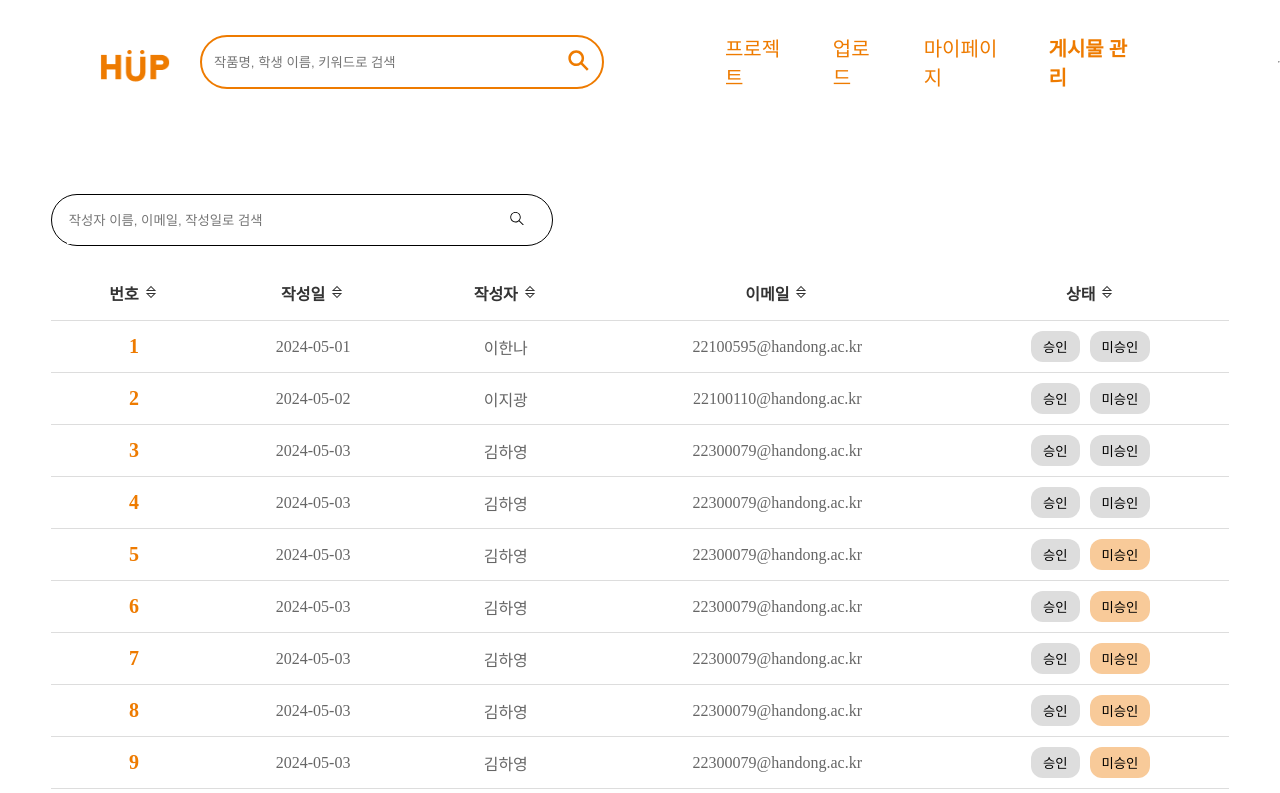
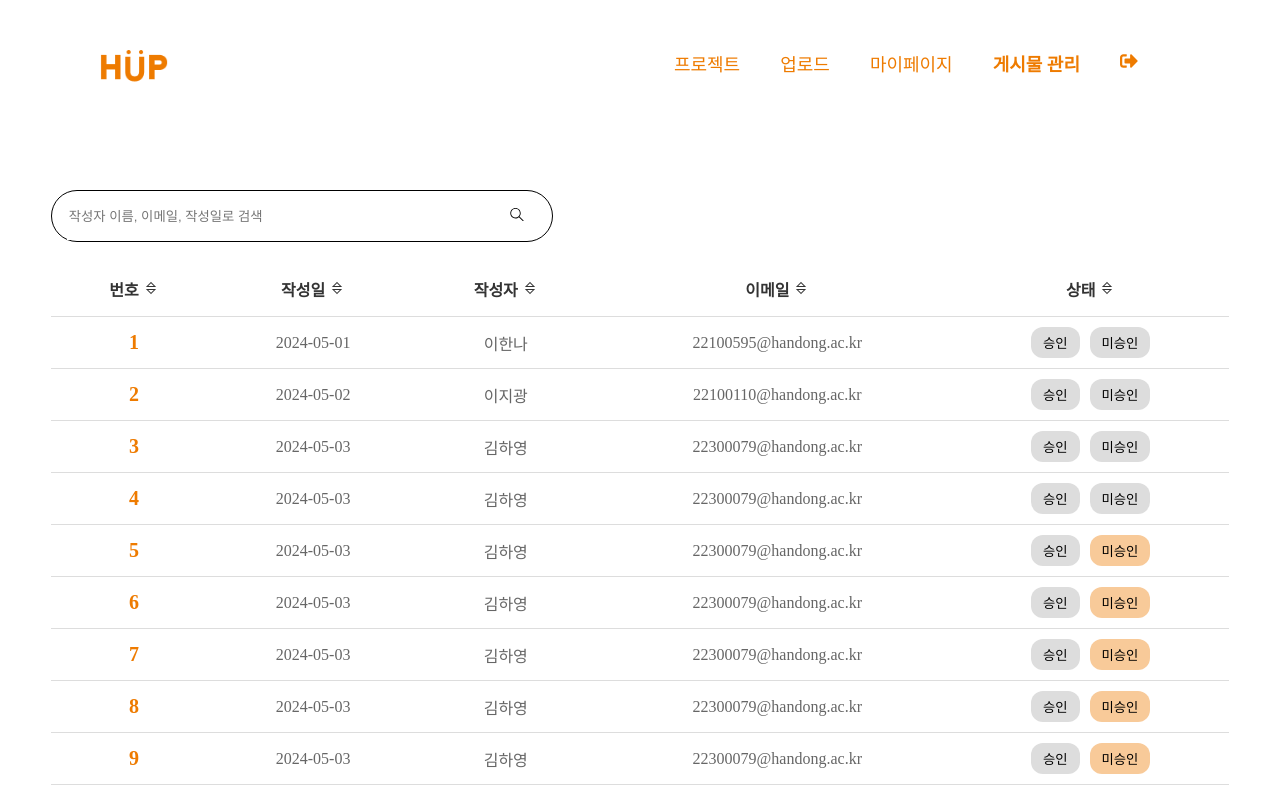
Before and after one commit to LikeLionHGU/DaePo_Front, a React (Create React App) app: page /DaePo/Admin in a window 1280 px wide. Shown: the top 793 px of the page. Built offline with nearby package versions, Linux system fonts and the light colour scheme; what recoil-persist would draw is missing.

Commit message:
style: 로그인 로그아웃 적용

```diff
--- a/src/component/Home/DivisionComponent.js
+++ b/src/component/Home/DivisionComponent.js
@@ -1,6 +1,9 @@
-import React from "react";
+import React, { useState } from "react";
 import { NavLink } from "react-router-dom";
 import styled from "styled-components";
+import { useSetRecoilState, useRecoilValue } from "recoil";
+import { UserInfoState } from "../../store/atoms";
+import { FaSignOutAlt } from "react-icons/fa";
 
 const Container = styled.div`
   display: flex;
@@ -12,7 +15,7 @@ const Container = styled.div`
 const StyledNavLink = styled(NavLink)`
   text-decoration: none;
   color: #ee7b00;
-  font-size: 20px;
+  font-size: 18px;
   margin-right: 40px;
   transition: font-weight 0.3s; /* 글자 두껍게 전환 효과를 위한 transition 추가 */
 
@@ -33,6 +36,18 @@ const MenuButton = styled.button`
 `;
 
 function DivisionComponent() {
+  const setUserInfo = useSetRecoilState(UserInfoState);
+  const userInfo = useRecoilValue(UserInfoState);
+
+  const handleLogin = () => {
+    // 실제 로그인 로직을 여기에 추가하세요
+    setUserInfo({ isLoggedIn: true }); // 로그인 상태 업데이트
+  };
+  const handleLogout = () => {
+    // 실제 로그아웃 로직을 여기에 추가하세요
+    setUserInfo({ isLoggedIn: false }); // 로그아웃 상태 업데이트
+  };
+
   return (
     <>
       <Container>
@@ -42,6 +57,8 @@ function DivisionComponent() {
         <StyledNavLink to="/DaePo/PortFolio" activeClassName="active">
           프로젝트
         </StyledNavLink>
+        {userInfo.isLoggedIn ? (
+          <>
             <StyledNavLink to="/DaePo/CreatePost" activeClassName="active">
               업로드
             </StyledNavLink>
@@ -52,6 +69,13 @@ function DivisionComponent() {
             <StyledNavLink to="/DaePo/Admin" activeClassName="active">
               게시물 관리
             </StyledNavLink>
+            <StyledNavLink to="/DaePo" onClick={handleLogout}>
+              <FaSignOutAlt />
+            </StyledNavLink>
+          </>
+        ) : (
+          <StyledNavLink onClick={handleLogin}>로그인</StyledNavLink>
+        )}
       </Container>
       <hr />
     </>
--- a/src/component/Home/HeaderComponent.js
+++ b/src/component/Home/HeaderComponent.js
@@ -31,7 +31,7 @@ const SearchSpace = styled.div`
   align-items: center;
   justify-content: flex-end;
   flex: 1;
-  max-width: 400px;
+  max-width: 45%;
   height: 50px;
   border-radius: 50px;
   border: solid 2px #ee7b00;
--- a/src/pages/AdminPage.js
+++ b/src/pages/AdminPage.js
@@ -1,21 +1,86 @@
+import { useNavigate, NavLink } from "react-router-dom";
 import AdminComponent from "../component/AdminPage/AdminComponent";
 import FooterComponent from "../component/Home/FooterComponent";
 import HeaderComponent from "../component/Home/HeaderComponent";
 import DivisionComponent from "../component/Home/DivisionComponent";
+import { useSetRecoilState } from "recoil";
+import { UserInfoState } from "../store/atoms";
+import { FaSignOutAlt } from "react-icons/fa";
+import styled from "styled-components";
 import {
   Container,
-  Vertical,
   Box,
-  WrapContainer,
+  NoCenterHorizontal,
+  Horizontal,
 } from "../styles/StyledComponents";
+import logo from "../img/Group 58.png";
+
+const StyledNavLink = styled(NavLink)`
+  text-decoration: none;
+  color: #ee7b00;
+  font-size: 18px;
+  margin-right: 40px;
+  transition: font-weight 0.3s; /* 글자 두껍게 전환 효과를 위한 transition 추가 */
+
+  &:hover {
+    font-weight: bold; /* 호버 상태일 때 글자를 두껍게 설정 */
+  }
+
+  &.${(props) => props.activeClassName} {
+    font-weight: bold;
+  }
+`;
+
+const Logo = styled.img.attrs({
+  src: logo,
+  alt: "logo",
+})`
+  width: 70px;
+  height: 40px;
+  margin-left: 100px;
+  margin-top: 50px;
+  cursor: pointer;
+`;
 
 function AdminPage() {
+  const navigate = useNavigate();
+  const onClickHUP = () => {
+    navigate("/DaePo");
+  };
+  const setUserInfo = useSetRecoilState(UserInfoState);
+
+  const handleLogout = () => {
+    // 실제 로그아웃 로직을 여기에 추가하세요
+    setUserInfo({ isLoggedIn: false }); // 로그아웃 상태 업데이트
+  };
   return (
     <>
-      <Container>
-        <HeaderComponent />
-        <DivisionComponent />
-      </Container>
+      <Horizontal>
+        <Logo src={logo} alt="logo" onClick={onClickHUP} />
+        <NoCenterHorizontal
+          style={{
+            justifyContent: "flex-end",
+            marginRight: "102px",
+            marginTop: "36px",
+          }}
+        >
+          <StyledNavLink to="/DaePo/PortFolio" activeClassName="active">
+            프로젝트
+          </StyledNavLink>
+          <StyledNavLink to="/DaePo/CreatePost" activeClassName="active">
+            업로드
+          </StyledNavLink>
+          <StyledNavLink to="/DaePo/MyPage" activeClassName="active">
+            마이페이지
+          </StyledNavLink>
+          <StyledNavLink to="/DaePo/Admin" activeClassName="active">
+            게시물 관리
+          </StyledNavLink>
+          <StyledNavLink to="/DaePo" onClick={handleLogout}>
+            <FaSignOutAlt />
+          </StyledNavLink>
+        </NoCenterHorizontal>
+      </Horizontal>
       <Box margin="50px" />
       <AdminComponent />
       <FooterComponent />
--- a/src/pages/MyPage.js
+++ b/src/pages/MyPage.js
@@ -4,6 +4,9 @@ import styled from "styled-components";
 import FooterComponent from "../component/Home/FooterComponent";
 import MyPageComponent from "../component/Home/MyPageComponent";
 import EditInfoComponent from "../component/Home/EditInfoComponent/EditInfoComponent";
+import { useSetRecoilState } from "recoil";
+import { UserInfoState } from "../store/atoms";
+import { FaSignOutAlt } from "react-icons/fa";
 
 import {
   Vertical,
@@ -30,6 +33,7 @@ const Logo = styled.img.attrs({
   height: 40px;
   margin-left: 94px;
   margin-top: 25px;
+  cursor: pointer;
 `;
 
 const ProfileImg = styled.img`
@@ -45,7 +49,7 @@ const StyledLink = styled(Link)`
   cursor: pointer;
   text-decoration: none;
   color: white;
-  font-size: 20px;
+  font-size: 18px;
   margin-right: 40px;
   font-family: "AUTHENTICSans90";
 `;
@@ -64,6 +68,7 @@ function MyPage() {
   const onClickHUP = () => {
     navigate("/DaePo");
   };
+  const setUserInfo = useSetRecoilState(UserInfoState);
   const [imageFile, setImageFile] = useState(MyInfo.image);
   const fileInputRef = useRef();
 
@@ -81,6 +86,11 @@ function MyPage() {
   const handleImageClick = () => {
     fileInputRef.current.click();
   };
+
+  const handleLogout = () => {
+    // 실제 로그아웃 로직을 여기에 추가하세요
+    setUserInfo({ isLoggedIn: false }); // 로그아웃 상태 업데이트
+  };
   return (
     <Vertical>
       <Header>
@@ -89,7 +99,7 @@ function MyPage() {
           <NoCenterHorizontal
             style={{
               justifyContent: "flex-end",
-              marginRight: "95px",
+              marginRight: "102px",
               marginTop: "10px",
             }}
           >
@@ -99,6 +109,9 @@ function MyPage() {
               마이페이지
             </StyledLink>
             <StyledLink to="/DaePo/Admin">게시물 관리</StyledLink>
+            <StyledLink to="/DaePo" onClick={handleLogout}>
+              <FaSignOutAlt />
+            </StyledLink>
           </NoCenterHorizontal>
         </Horizontal>
         <Horizontal>
--- a/src/store/atoms.js
+++ b/src/store/atoms.js
@@ -8,6 +8,6 @@ const { persistAtom } = recoilPersist({
 
 export const UserInfoState = atom({
   key: "userInfo",
-  default: "",
+  default: { isLoggedIn: false },
   effects_UNSTABLE: [persistAtom],
 });
```
Lines whose indentation alone changed are shown as unchanged.
